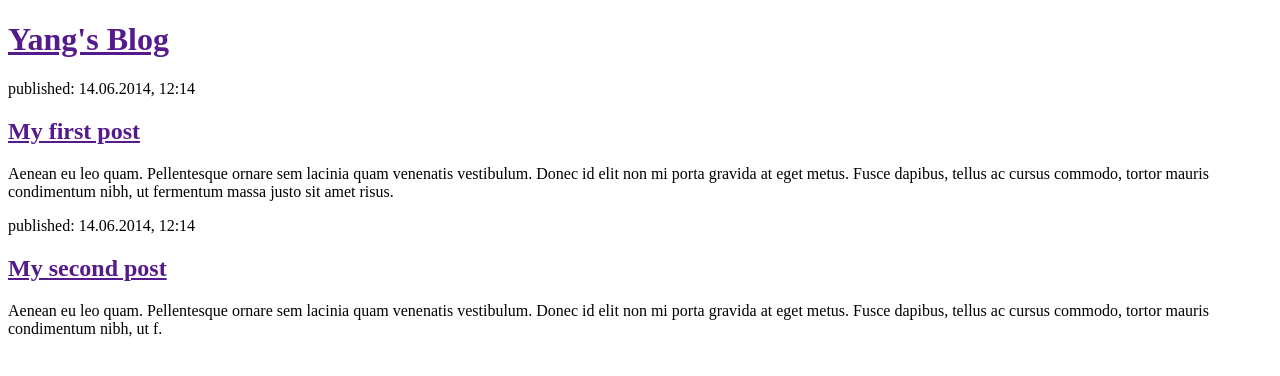
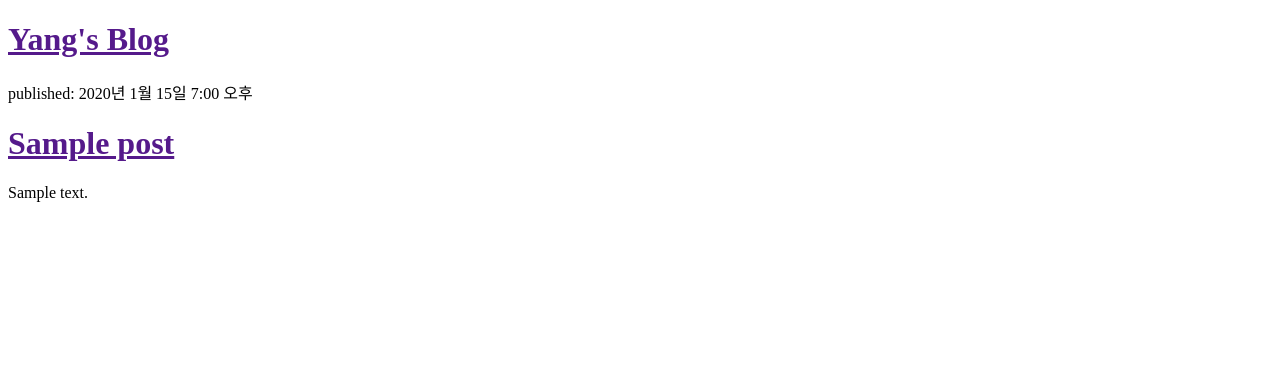
Before and after one commit to Pirogramming-20/YangHyeon, a Django app: page / in a window 1280 px wide. Shown: the top 376 px of the page. Run offline with Django 5.2, Linux system fonts and the light colour scheme; tables that the repository leaves empty hold one stand-in row (values such as "Sample post").

Commit message:
Django 템플릿

```diff
--- a/djangogirls/blog/templates/blog/post_list.html
+++ b/djangogirls/blog/templates/blog/post_list.html
@@ -9,26 +9,12 @@
     <div>
       <h1><a href="">Yang's Blog</a></h1>
     </div>
-
+    {% for post in posts %}
     <div>
-      <p>published: 14.06.2014, 12:14</p>
-      <h2><a href="">My first post</a></h2>
-      <p>
-        Aenean eu leo quam. Pellentesque ornare sem lacinia quam venenatis
-        vestibulum. Donec id elit non mi porta gravida at eget metus. Fusce
-        dapibus, tellus ac cursus commodo, tortor mauris condimentum nibh, ut
-        fermentum massa justo sit amet risus.
-      </p>
+      <p>published: {{ post.published_date }}</p>
+      <h1><a href="">{{ post.title }}</a></h1>
+      <p>{{ post.text|linebreaksbr }}</p>
     </div>
-
-    <div>
-      <p>published: 14.06.2014, 12:14</p>
-      <h2><a href="">My second post</a></h2>
-      <p>
-        Aenean eu leo quam. Pellentesque ornare sem lacinia quam venenatis
-        vestibulum. Donec id elit non mi porta gravida at eget metus. Fusce
-        dapibus, tellus ac cursus commodo, tortor mauris condimentum nibh, ut f.
-      </p>
-    </div>
+    {% endfor %}
   </body>
 </html>
--- a/djangogirls/blog/views.py
+++ b/djangogirls/blog/views.py
@@ -6,5 +6,6 @@ from .models import Post
 def post_list(request):
     # view 에 모델을 가져오는 작업. 오름 차순으로 Post 에서 가져온다.
     posts  = Post.objects.filter(published_date__lte=timezone.now()).order_by('published_date')
+    print(posts)
     # 윗 줄 즉 모델에서 가져온 posts 파일을 가져와 post_list.html 에서 render 을 이용해 화면에 띄워준다.
     return render(request, 'blog/post_list.html',{'posts' : posts})
```
Also changed, not shown: djangogirls/README.Md.
